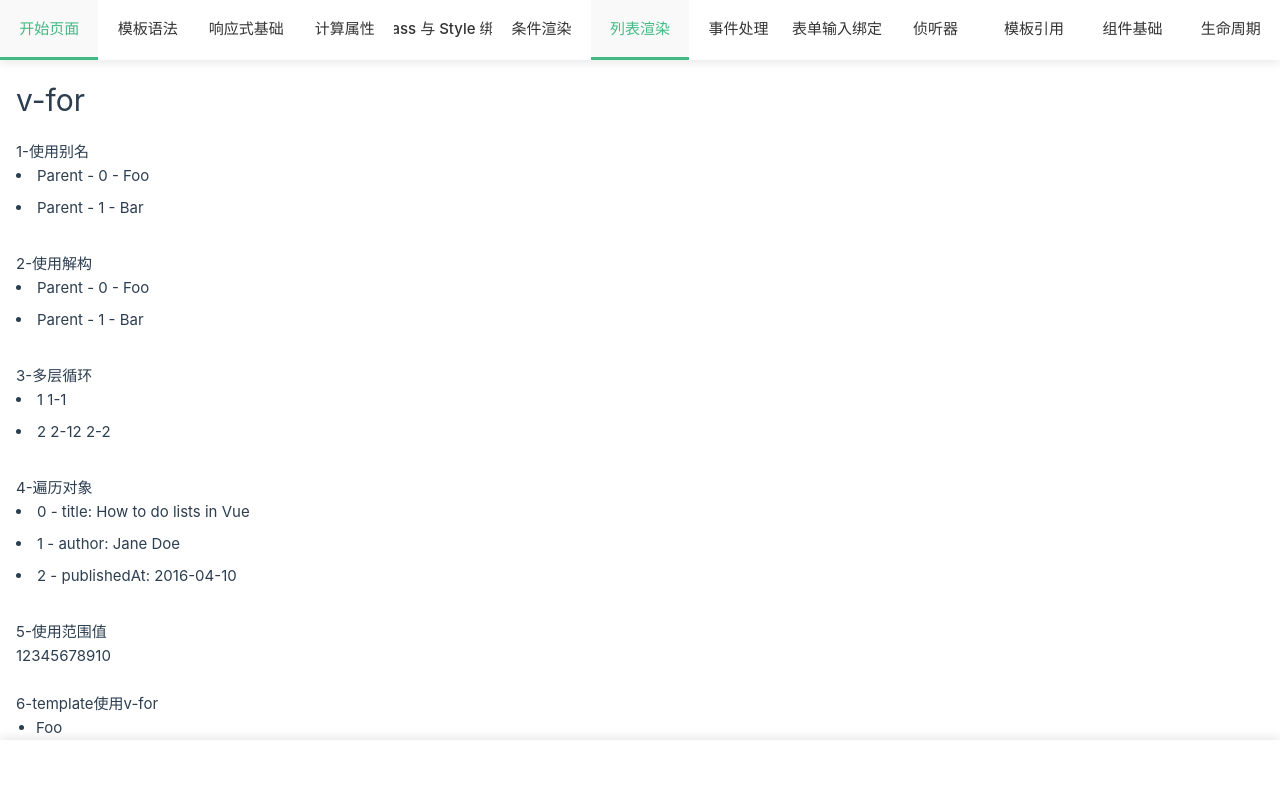
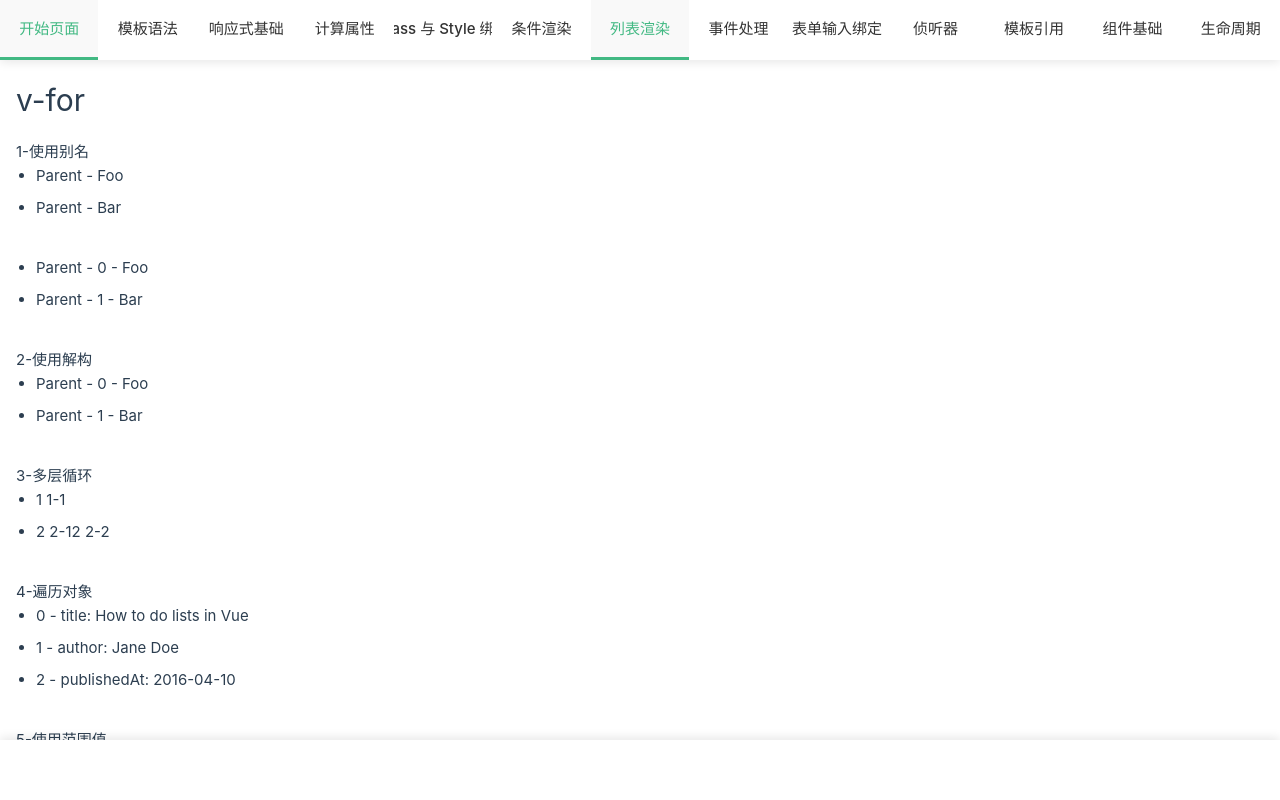
Before and after one commit to jdotmg404/vue3_learning, a Vue app: page /listRender in a window 1280 px wide. Shown: the top 800 px of the page. Built offline with nearby package versions, Linux system fonts and the light colour scheme; the HTML template or start-up script is replaced by a standard one.

Commit message:
refactor(template): 重构模板结构并启用控制台日志
- 将 v-for 列表渲染包装在 ul 标签中以改善结构
- 为 template 中的 v-for 添加 key 属性提升性能
- 启用之前注释掉的控制台日志功能
- 移除无用的 CSS 样式定义保持代码简洁

```diff
--- a/src/views/ListRenderView.vue
+++ b/src/views/ListRenderView.vue
@@ -19,26 +19,38 @@ const myObject = reactive({
     <h1>v-for</h1>
     <div>
       <div>1-使用别名</div>
+      <ul>
+        <li v-for="item in items" :key="item.message">{{ parentMessage }} - {{ item.message }}</li>
+      </ul>
+      <br />
+      <ul>
         <li v-for="(item, index) in items" :key="index">
           {{ parentMessage }} - {{ index }} - {{ item.message }}
         </li>
+      </ul>
       <br />
       <div>2-使用解构</div>
+      <ul>
         <li v-for="({ message }, index) in items" :key="message">
           {{ parentMessage }} - {{ index }} - {{ message }}
         </li>
+      </ul>
       <br />
       <div>3-多层循环</div>
+      <ul>
         <li v-for="(item, index) in tree" :key="index">
           <span v-for="{ message } in item.children" :key="message">
             {{ item.message }} {{ message }}
           </span>
         </li>
+      </ul>
       <br />
       <div>4-遍历对象</div>
+      <ul>
         <li v-for="(value, key, index) in myObject" :key="index">
           {{ index }} - {{ key }}: {{ value }}
         </li>
+      </ul>
       <br />
       <div>5-使用范围值</div>
       <div>
@@ -48,7 +60,7 @@ const myObject = reactive({
       <br />
       <div>6-template使用v-for</div>
       <ul>
-        <template v-for="item in items">
+        <template v-for="item in items" :key="item.message">
           <li>{{ item.message }}</li>
           <li class="divider" role="presentation"></li>
         </template>
--- a/src/views/TemplateView.vue
+++ b/src/views/TemplateView.vue
@@ -8,7 +8,7 @@ import imageUrl from '@/assets/images/directive.png'
 import avatorImage from '@/assets/images/middle_avator.jpg'
 const activeName = ref('first')
 const handleClick = (tab: TabsPaneContext, event: Event) => {
-  // console.log(tab, event)
+  console.log(tab, event)
 }
 const message = '简单的Mustache插值字符串'
 const rawHtml = `
@@ -134,11 +134,4 @@ const eventName = ref('click')
   </el-tabs>
 </template>
 
-<style scoped>
-.content-container > .el-tabs__content {
-  color: #6b778c;
-  font-size: 16px;
-  font-weight: 600;
-  text-align: left;
-}
-</style>
+<style scoped></style>
```
Lines whose indentation alone changed are shown as unchanged.
